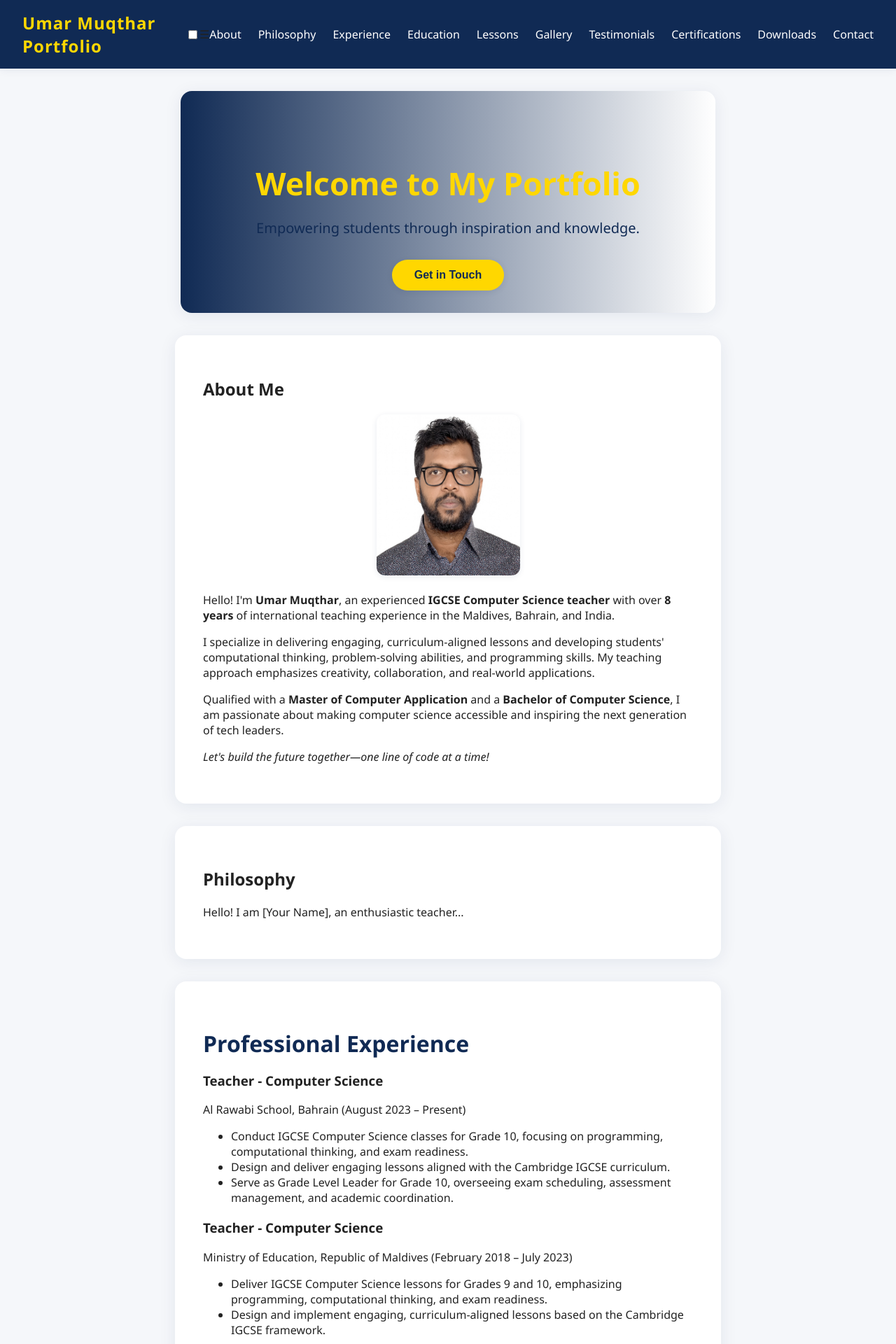
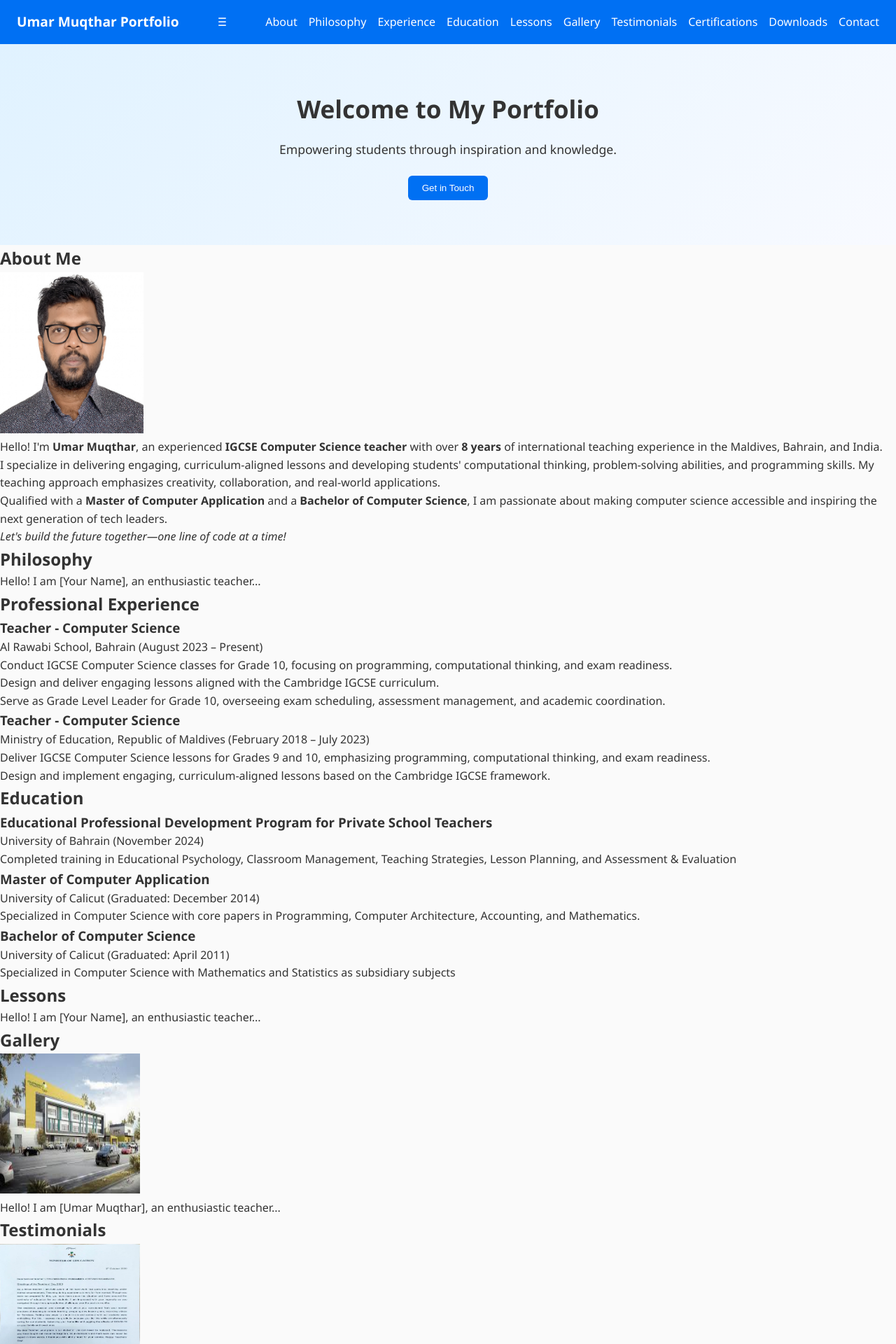
Before and after one commit to umar2752018/my-portfolio, a Next.js app: page / in a window 1280 px wide. Shown: the top 1920 px of the page at 70% size. Built offline with nearby package versions, Linux system fonts and the light colour scheme.

Commit message:
Mobile view2222222222

```diff
--- a/app/globals.css
+++ b/app/globals.css
@@ -1,152 +1,136 @@
-body {
+/* Basic Reset */
+* {
   margin: 0;
   padding: 0;
-  font-family: 'Montserrat', 'Segoe UI', Arial, sans-serif;
-  background: #f5f7fa;
-  color: #222;
+  box-sizing: border-box;
 }
 
-:root {
-  --primary-blue: #102A54;   /* Deep Blue */
-  --secondary-white: #fff;   /* White */
-  --accent-yellow: #FFD700;  /* Bright Yellow */
-  --accent-blue: #0070f3;    /* Button Blue */
-  --text-dark: #222;         /* Dark Grey/Black */
+/* Body and Layout */
+body {
+  font-family: "Segoe UI", Tahoma, Geneva, Verdana, sans-serif;
+  line-height: 1.6;
+  color: #333;
+  background-color: #fafafa;
 }
 
-/* Navbar */
+/* ===== NAVBAR ===== */
 .navbar {
   display: flex;
   justify-content: space-between;
   align-items: center;
-  background: var(--primary-blue);
-  box-shadow: 0 2px 12px rgba(16, 42, 84, 0.07);
-  padding: 1rem 2rem;
+  background: #0070f3;
+  color: white;
+  padding: 1rem 1.5rem;
   position: sticky;
   top: 0;
   z-index: 100;
 }
 
 .nav-logo {
+  font-size: 1.2rem;
   font-weight: bold;
-  font-size: 1.5rem;
-  color: var(--accent-yellow);
-  letter-spacing: 1px;
 }
 
-.nav-links {
-  list-style: none;
-  display: flex;
-  gap: 1.5rem;
-  margin: 0;
-  padding: 0;
-}
-.nav-links a {
-  text-decoration: none;
-  color: var(--secondary-white);
-  font-size: 1rem;
-  font-weight: 500;
-  transition: color 0.2s;
-}
-.nav-links a:hover {
-  color: var(--accent-yellow);
+/* Hide menu toggle by default (desktop) */
+.menu-toggle {
+  display: none;
 }
 
-/* Hero */
+/* Nav links */
+.nav-links {
+  display: flex;
+  list-style: none;
+  gap: 1rem;
+}
+
+.nav-links a {
+  color: white;
+  text-decoration: none;
+  font-weight: 500;
+}
+
+.nav-links a:hover {
+  text-decoration: underline;
+}
+
+/* ===== HERO SECTION ===== */
 .hero {
   text-align: center;
-  padding: 4rem 2rem 2rem 2rem;
-  background: linear-gradient(90deg, var(--primary-blue) 0%, var(--secondary-white) 100%);
-  margin-bottom: 2rem;
-  color: var(--primary-blue);
-}
-.hero h1 {
-  font-size: 2.8rem;
-  margin-bottom: 1rem;
-  font-weight: 700;
-  color: var(--accent-yellow);
-}
-.hero p {
-  font-size: 1.25rem;
-  color: var(--primary-blue);
-  margin-bottom: 2rem;
-}
-.cta-btn {
-  background: var(--accent-yellow);
-  color: var(--primary-blue);
-  padding: 0.8rem 2rem;
-  border: none;
-  border-radius: 24px;
-  font-size: 1rem;
-  cursor: pointer;
-  font-weight: 600;
-  box-shadow: 0 2px 8px rgba(16, 42, 84, 0.10);
-  transition: background 0.2s;
-}
-.cta-btn:hover {
-  background: var(--accent-blue);
-  color: var(--secondary-white);
+  padding: 4rem 2rem;
+  background: linear-gradient(135deg, #e0f2ff, #f8faff);
 }
 
-/* Card-based section style */
-section {
-  background: var(--secondary-white);
-  border-radius: 16px;
-  box-shadow: 0 4px 24px rgba(16, 42, 84, 0.08);
-  margin: 2rem auto;
-  padding: 2.5rem;
-  max-width: 700px;
+.hero h1 {
+  font-size: 2.2rem;
+  margin-bottom: 1rem;
 }
 
-h1, h2, h3 {
-  font-family: 'Montserrat', 'Segoe UI', Arial, sans-serif;
+.hero p {
+  font-size: 1.1rem;
+  margin-bottom: 1.5rem;
 }
 
-h2 {
-  color: var(--primary-blue);
-  margin-bottom: 1rem;
-  font-size: 2rem;
+.cta-btn {
+  background-color: #0070f3;
+  color: white;
+  border: none;
+  padding: 10px 20px;
+  border-radius: 6px;
+  font-weight: 500;
+  cursor: pointer;
+  transition: 0.3s;
 }
 
-img {
-  border-radius: 12px;
-  box-shadow: 0 2px 8px rgba(16,42,84,0.09);
-  display: block;
-  margin: 0 auto 1.5rem auto;
-  max-width: 100%;
+.cta-btn:hover {
+  background-color: #005bb5;
 }
 
-div.gallery {
-  display: flex;
-  gap: 1rem;
-  flex-wrap: wrap;
-  justify-content: center;
+/* ===== RESPONSIVE DESIGN ===== */
+
+/* Mobile styles */
+@media (max-width: 768px) {
+  .nav-links {
+    position: absolute;
+    top: 60px;
+    right: 0;
+    background: #0070f3;
+    flex-direction: column;
+    width: 200px;
+    padding: 1rem;
+    display: none;
+    border-radius: 0 0 0 10px;
+  }
+
+  .menu-icon {
+    display: block;
+    font-size: 1.5rem;
+    cursor: pointer;
+  }
+
+  /* Toggle menu when checked */
+  .menu-toggle:checked + .menu-icon + .nav-links {
+    display: flex;
+  }
+
+  .hero {
+    padding: 2.5rem 1rem;
+  }
+
+  .hero h1 {
+    font-size: 1.6rem;
+  }
+
+  .hero p {
+    font-size: 1rem;
+  }
 }
 
-.gallery img {
-  border-radius: 8px;
-  box-shadow: 0 2px 8px rgba(16,42,84,0.08);
-  width: 150px;
-  height: 100px;
-  object-fit: cover;
-}
+/* Tablet / Medium Screens */
+@media (min-width: 769px) and (max-width: 1024px) {
+  .hero {
+    padding: 3rem 2rem;
+  }
 
-/* Testimonials style */
-.testimonial-card {
-  background: #e3f2fd;
-  border-left: 4px solid var(--accent-yellow);
-  padding: 1rem 1.5rem;
-  margin-bottom: 1rem;
-  border-radius: 8px;
-  font-style: italic;
-  color: var(--primary-blue);
-}
-
-@media (max-width: 800px) {
-  section {
-    padding: 1rem;
-    max-width: 97vw;
-  }
   .hero h1 {
     font-size: 2rem;
   }
```
